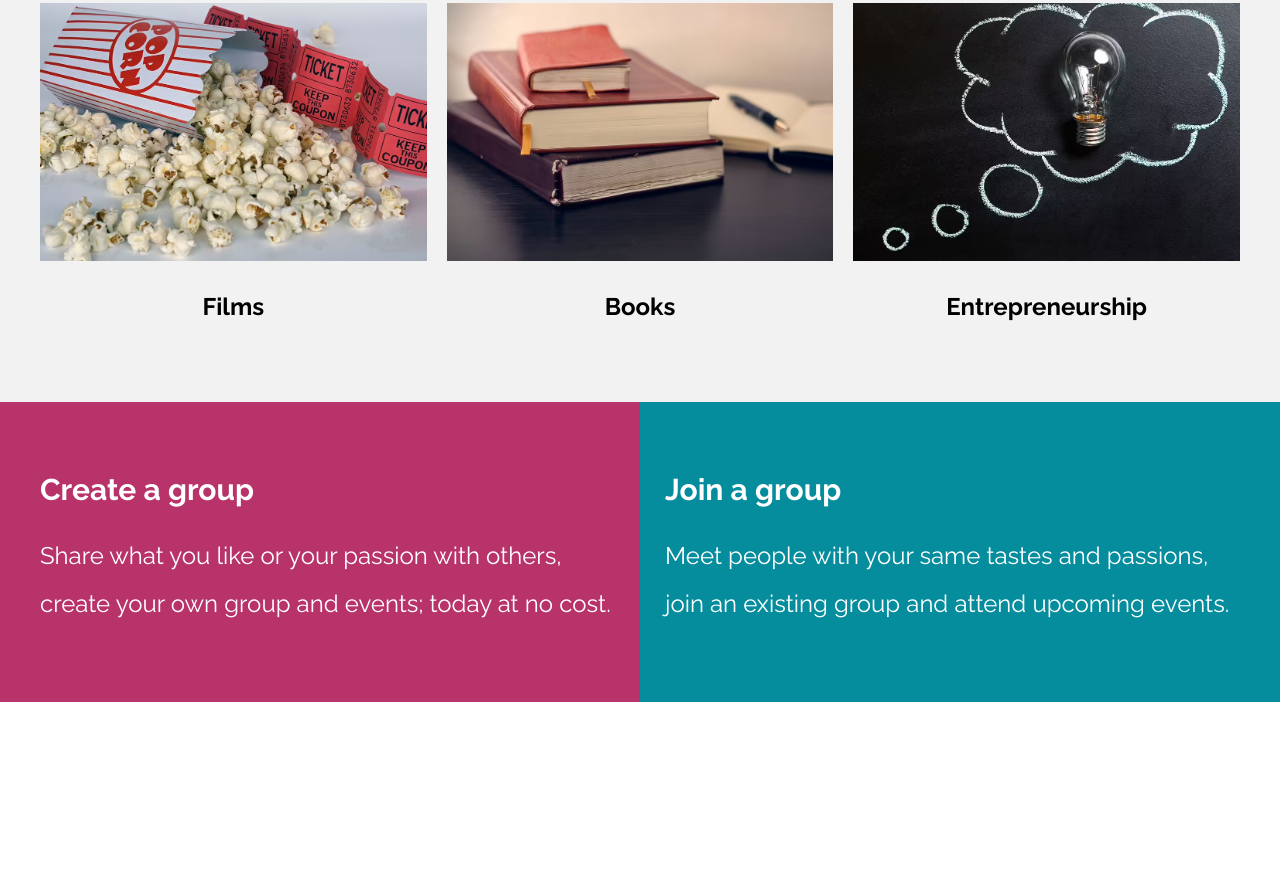
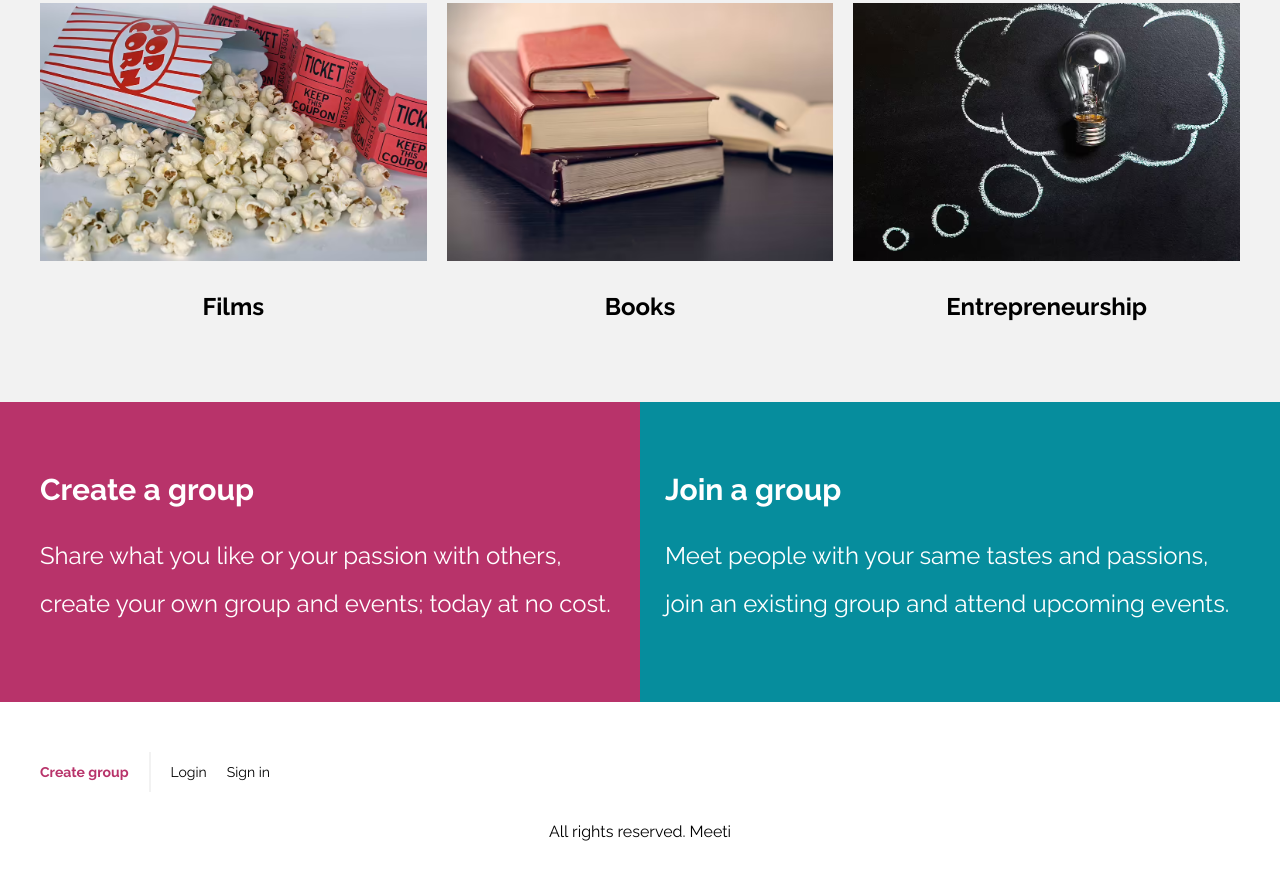
Before and after one commit to ProgrammeRoy/meetupproject, a website: page index.html in a window 1280 px wide. Shown: the part 2837-3710 px from the top of the page. Before the commit the page ends 3539 px from the top, so only its background shows below. Drawn offline with Linux system fonts and the light colour scheme.

Commit message:
add footer

```diff
--- a/index.html
+++ b/index.html
@@ -178,6 +178,14 @@
             </div>
         </div>
     </section>
+    <footer class="footer contenedor">
+        <nav class="navegacion">
+            <a href="#" class="navegacion__enlace navegacion__enlace--crear">Create group</a>
+            <a href="#" class="navegacion__enlace">Login</a>
+            <a href="#" class="navegacion__enlace">Sign in</a>
+        </nav>
+        <p class="footer__copyright">All rights reserved. Meeti</p>
+    </footer>
 </body>
 
 </html>
--- a/src/scss/app.scss
+++ b/src/scss/app.scss
@@ -1,3 +1,4 @@
 @use 'base';
 @use 'ui/header';
 @use 'ui/contenido';
+@use 'ui/footer';
--- /dev/null
+++ b/src/scss/ui/footer/_footer.scss
@@ -0,0 +1,7 @@
+.footer {
+    padding-top: 5rem;
+    &__copyright {
+        padding: 1rem;
+        text-align: center;
+    }
+}
--- /dev/null
+++ b/src/scss/ui/footer/_index.scss
@@ -0,0 +1 @@
+@forward 'footer';
```
Also changed, not shown: build/css/app.css, 1 other file.
